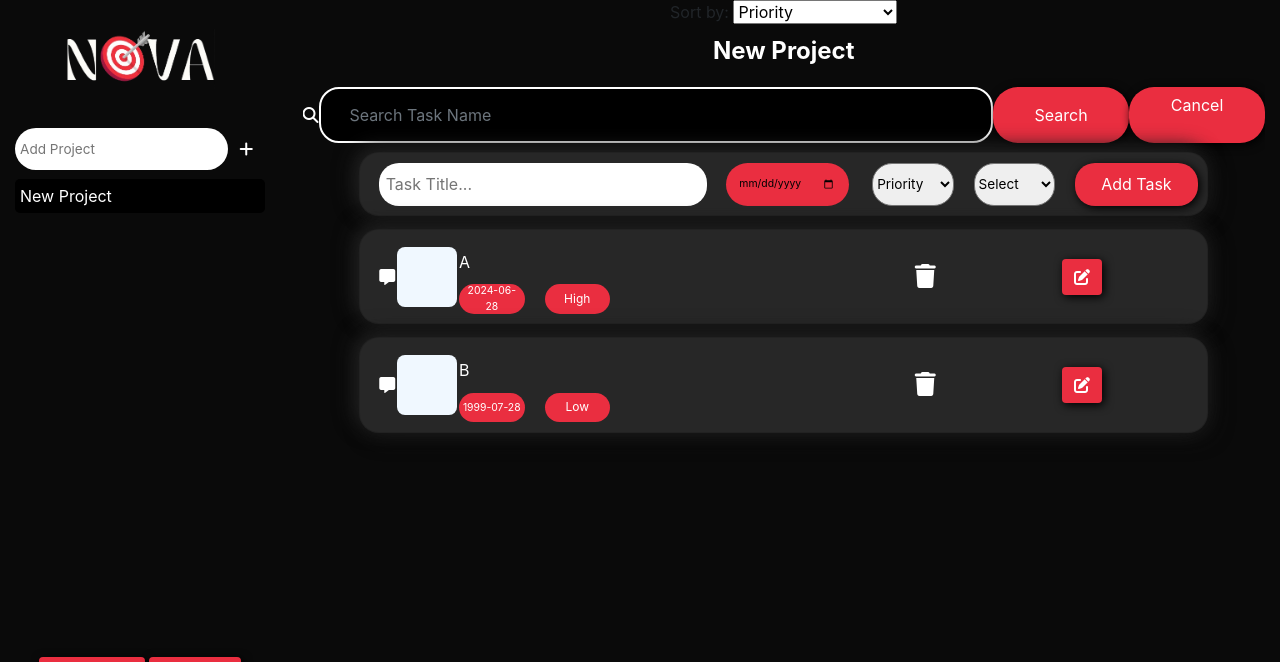
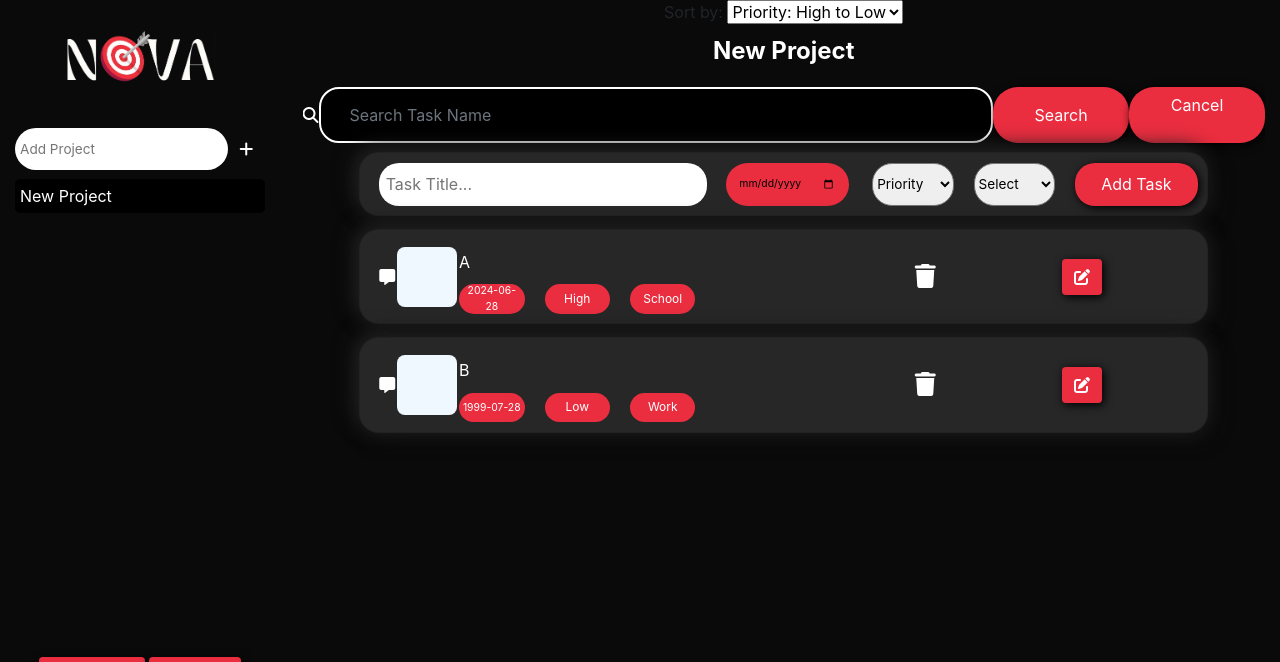
Before and after one commit to Anhad-Ajit-Singh-Beri/Task-Management-App, a Flask app: page /project/1 in a window 1280 px wide. Shown: the part 16-678 px from the top of the page. Run offline with Flask 3, Linux system fonts and the light colour scheme; a user stored in the database is signed in; data comes from the database, SQL or seed files in the repository; both versions use the stored data as it was after the commit; some libraries are stand-ins or nearby versions.

Commit message:
Updated sorting options

```diff
--- a/app.py
+++ b/app.py
@@ -96,8 +96,10 @@ def index(project_id=None):
             categories = cursor.execute("SELECT name FROM categories WHERE user_id = ?", (user_id,)).fetchall()
 
             sort_by = request.args.get('sort_by', 'priority')
-            if sort_by == 'priority':
-                tasks = get_tasks_sorted_by_priority(user_id, project_id)
+            if sort_by == 'priority:hightolow':
+                tasks = get_tasks_sorted_by_priority(user_id, project_id, True)
+            elif sort_by == 'priority:lowtohigh':
+                tasks = get_tasks_sorted_by_priority(user_id, project_id, False)
             elif sort_by == 'due_date':
                 tasks = get_tasks_sorted_by_due_date(user_id, project_id)
             elif sort_by == 'title':
@@ -377,19 +379,32 @@ def delete_category(name):
     return redirect(url_for('login'))
 
 
-def get_tasks_sorted_by_priority(user_id, project_id):
+def get_tasks_sorted_by_priority(user_id, project_id, asc):
     db = get_db()
     cursor = db.cursor()
-    tasks = cursor.execute("""
-        SELECT * FROM tasks WHERE user_id = ? AND project_id = ?  AND status=? ORDER BY
-        CASE
-            WHEN priority = 'high' THEN 1
-            WHEN priority = 'medium' THEN 2
-            WHEN priority = 'low' THEN 3
-            ELSE 4
-        END
-    """, (user_id, project_id, 'pending')).fetchall()
+    if asc == True:
+        tasks = cursor.execute("""
+            SELECT * FROM tasks WHERE user_id = ? AND project_id = ?  AND status=? ORDER BY
+            CASE
+                WHEN priority = 'high' THEN 1
+                WHEN priority = 'medium' THEN 2
+                WHEN priority = 'low' THEN 3
+                ELSE 4
+            END
+        """, (user_id, project_id, 'pending')).fetchall()
+    else:
+        tasks = cursor.execute("""
+            SELECT * FROM tasks WHERE user_id = ? AND project_id = ?  AND status=? ORDER BY
+            CASE
+                WHEN priority = 'low' THEN 1
+                WHEN priority = 'medium' THEN 2
+                WHEN priority = 'high' THEN 3
+                ELSE 4
+            END
+        """, (user_id, project_id, 'pending')).fetchall()
+
     return tasks
+
 
 def get_tasks_sorted_by_due_date(user_id, project_id):
     db = get_db()
@@ -408,7 +423,12 @@ def get_tasks_sorted_by_title(user_id, project_id):
     return tasks
 
 
+def filter_tasks(user_id, project_id, category):
+    db=get_db()
+    cursor= db.cursor()
+    tasks = cursor.execute("SELECT * FROM tasks WHERE user_id=? AND project_id=? AND status = ? AND cateory = ?", (user_id, project_id, 'pending', category)).fetchall()
 
+    return tasks
 
 if __name__ == '__main__':
     create_tables()
--- a/static/script.js
+++ b/static/script.js
@@ -1,8 +1,8 @@
 $(document).ready(function () {
-    var calendarEl = document.getElementById('calendar');
-    var progBar = document.getElementById('progress');
+    let calendarEl = document.getElementById('calendar');
+    let progBar = document.getElementById('progress');
 
-    var calendar = new FullCalendar.Calendar(calendarEl, {
+    let calendar = new FullCalendar.Calendar(calendarEl, {
         initialView: 'dayGridMonth', // Set initial view to month view
         events: '/calendar_events', // Endpoint to fetch events from Flask backend
         eventDidMount: function (info) {
@@ -19,10 +19,9 @@ $(document).ready(function () {
                 console.log(data[0]);
                 console.log(data[1]);
                 progress = ((data[1] - data[0]) / data[1]) * 100
-                console.log(progress)
                 val = progress + "%"
                 progBar.style.width = val
-                progBar.innerText = val.split(".")[0] + "%"
+                progBar.innerText = val.split(".")[0].split('%')[0] + "%"
             },
             error: function (error) {
                 console.error('Error fetching progress:', error);
--- a/static/style.css
+++ b/static/style.css
@@ -427,7 +427,7 @@ $color-white: #212121;
 
 }
 
-.priority {
+.sub-info{
     width: 20%;
     height: 100%;
     border-radius: 25px;
--- a/templates/index.html
+++ b/templates/index.html
@@ -77,7 +77,8 @@ Home
         <form method="GET" action="{{ url_for('index', project_id=project_id) }}">
             <label for="sort_by">Sort by:</label>
             <select name="sort_by" id="sort_by" onchange="this.form.submit()">
-                <option value="priority" {% if request.args.get('sort_by') == 'priority' %}selected{% endif %}>Priority</option>
+                <option value="priority:hightolow" {% if request.args.get('sort_by') == 'priority:hightolow' %}selected{% endif %}>Priority: High to Low</option>
+                <option value="priority:lowtohigh" {% if request.args.get('sort_by') == 'priority:lowtohigh' %}selected{% endif %}>Priority: Low to High</option>
                 <option value="due_date" {% if request.args.get('sort_by') == 'due_date' %}selected{% endif %}>Due Date</option>
                 <option value="title" {% if request.args.get('sort_by') == 'title' %}selected{% endif %}>Alphabetical Order</option>
             </select>
@@ -137,7 +138,8 @@ Home
                 <div class="title">{{ task[1] }}</div>
                 <div class="e-info">
                     <div class="date">{{ task[3] }}</div>
-                    <div class="priority">{{ task[5] }}</div>
+                    <div class="sub-info">{{ task[5] }}</div>
+                    <div class="sub-info">{{ task[6] }}</div>
                 </div>
             </div>
             <div class="actions">
```
Also changed, not shown: database.db, 2 other files.
